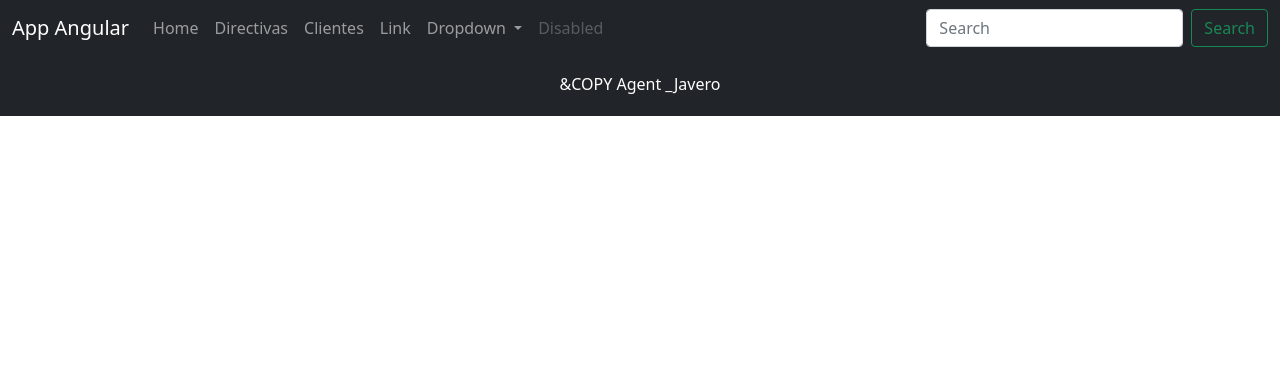
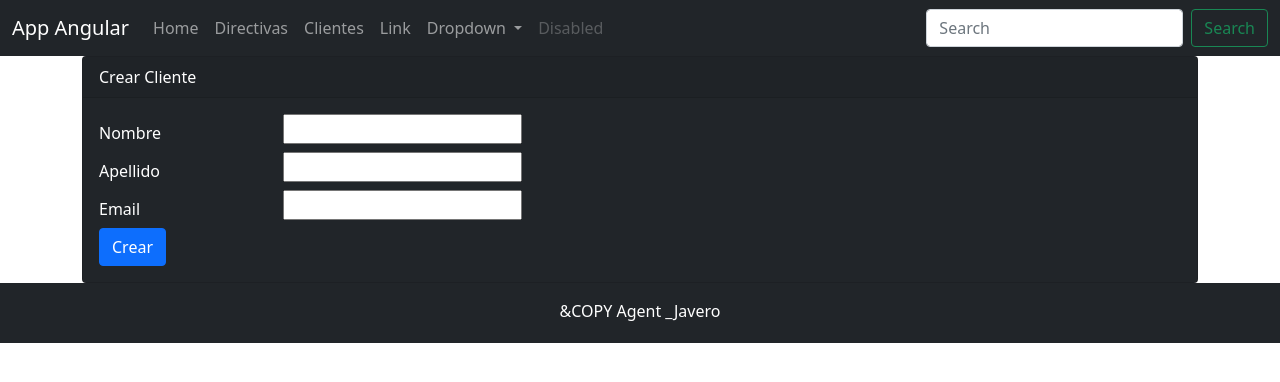
Before and after one commit to ketzal-cyber/clientes-app, an Angular app: page /clientes/form/1 in a window 1280 px wide. Before the commit this address led to /. Shown: the top 382 px of the page. Built offline with nearby package versions, Linux system fonts and the light colour scheme; no server answers.

Commit message:
cargar los datos al formulario

```diff
--- a/src/app/app.module.ts
+++ b/src/app/app.module.ts
@@ -16,7 +16,8 @@ const routes: Routes = [
   { path: '', redirectTo: '/clientes', pathMatch: 'full'},
   { path: 'directivas', component: DirectivaComponent},
   { path: 'clientes', component: ClientesComponent},
-  {path: 'clientes/form', component: FormComponent}
+  {path: 'clientes/form', component: FormComponent},
+  {path: 'clientes/form/:id', component: FormComponent}
 ];
 
 @NgModule({
--- a/src/app/clientes/cliente.service.ts
+++ b/src/app/clientes/cliente.service.ts
@@ -30,4 +30,8 @@ private httpHeaders = new HttpHeaders({ 'Content-Type': 'application/json'})
   create(cliente: Cliente): Observable<Cliente> {
     return this.http.post<Cliente>(this.urlEndPoint, cliente, {headers: this.httpHeaders} )
   }
+
+  getCliente(id): Observable<Cliente>{
+    return this.http.get<Cliente>(`${this.urlEndPoint}/${id}`)
+  }
 }
--- a/src/app/clientes/clientes.component.html
+++ b/src/app/clientes/clientes.component.html
@@ -15,6 +15,7 @@
           <th>Apellido</th>
           <th>Fecha</th>
           <th>Email</th>
+          <th>editar</th>
         </tr>
       </thead>
       <tbody>
@@ -24,6 +25,7 @@
           <td>{{ cliente.apellido }}</td>
           <td>{{ cliente.createAt }}</td>
           <td>{{ cliente.email }}</td>
+          <td> <button type="button" name="button" [routerLink]="['/clientes/form',cliente.id]" class="btn btn-primary">Editar</button></td>
         </tr>
       </tbody>
     </table>
--- a/src/app/clientes/form.component.ts
+++ b/src/app/clientes/form.component.ts
@@ -1,7 +1,7 @@
 import { Component, OnInit } from '@angular/core';
 import { Cliente } from './cliente';
 import { ClienteService } from './cliente.service';
-import { Router } from '@angular/router';
+import { Router, ActivatedRoute } from '@angular/router';
 import swal from 'sweetalert2';
 
 @Component({
@@ -14,14 +14,27 @@ public cliente: Cliente = new Cliente();
 public titulo: string = "Crear Cliente";
 
   constructor(private clienteService: ClienteService,
-    private router: Router ) { }
+    private router: Router,
+    private activateroute: ActivatedRoute  ) { }
 
   ngOnInit(): void {
+    this.cargarCliente()
+  }
+
+
+//metodo que activara la clase ActivateRoute
+  cargarCliente(): void {
+    this.activateroute.params.subscribe(params => {
+      let id = params['id']
+      if(id){
+        this.clienteService.getCliente(id).subscribe( (cliente) => this.cliente = cliente)
+      }
+    })
   }
 
   public create(){
-    console.log("Clicket");
-    console.log(this.cliente);
+    // console.log("Clicket");
+    //console.log(this.cliente);
 
     this.clienteService.create(this.cliente)
     .subscribe(cliente => {
```
